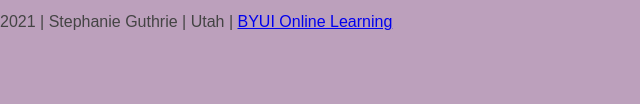
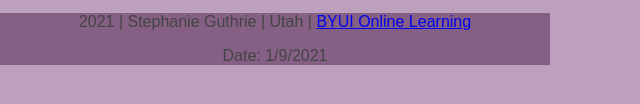
Before and after one commit to Stephirae/stephirae.github.io, a plain HTML site: page index.html in a window 1280 px wide. Shown: the part 254-358 px from the top of the page, without its empty margins (0-640 px from the left). Drawn offline with Linux system fonts and the light colour scheme.

Commit message:
fixed footer

```diff
--- a/index.html
+++ b/index.html
@@ -27,6 +27,12 @@ header {
 img {
     margin-left: 350px;
 }
+footer {
+    background-color: #856084;
+    margin-bottom: 50px;
+    text-align: center;
+}
+
 
   </style>
 </head>
@@ -48,7 +54,9 @@ img {
 </main>
 <footer>
     2021 | Stephanie Guthrie | Utah |
-   <a href="https://www.byui.edu/online">BYUI Online Learning</a></footer>
+   <a href="https://www.byui.edu/online">BYUI Online Learning</a>
+   <p>Date: 1/9/2021</p>
+</footer>
 
 </body>
 </html>
```
